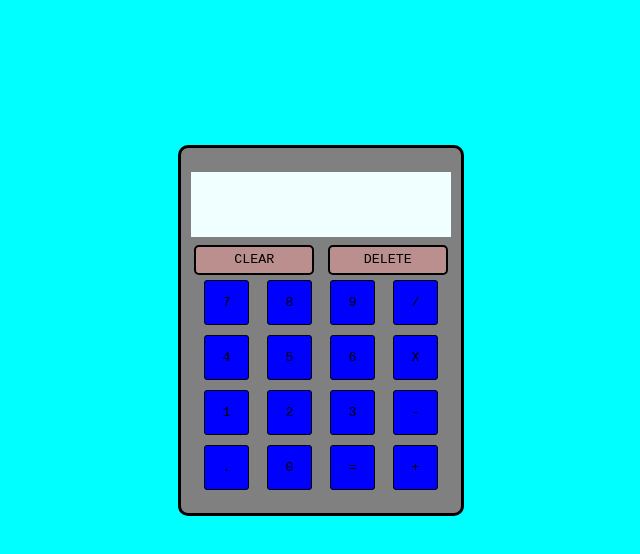
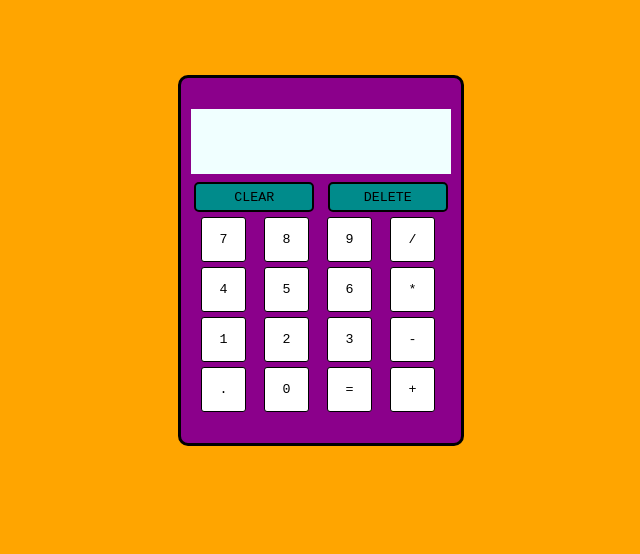
Before and after one commit to geekofshire/calculator, a plain HTML site: page index.html in a window 1280 px wide. Shown: the whole page, without its empty margins (319-959 px from the left). Drawn offline with Linux system fonts and the light colour scheme.

Commit message:
grinding

```diff
--- a/index.html
+++ b/index.html
@@ -5,7 +5,7 @@
         <meta charset="utf-8">
         <link rel="stylesheet" href="style.css">
         <meta http-equiv="X-UA-Compatible" content="IE=edge">
-        <meta name="viewport" content="width=device-width, initial-scale=1.5">
+        <meta name="viewport" content="width=device-width, initial-scale=1.3">
         <script src="script.js" defer></script>
     </head>
     <body>
@@ -14,7 +14,7 @@
                 <div id="top"></div>
                 <div id="bottom"></div>
             </div>
-                <div class="buttons">
+                <div>
                     <div class="first">
                         <button id="clear">CLEAR</button>
                         <button id="delete">DELETE</button>
@@ -29,7 +29,7 @@
                         <button class="num">4</button>
                         <button class="num">5</button>
                         <button class="num">6</button>
-                        <button class="operator">X</button>
+                        <button class="operator">*</button>
                     </div>
                     <div class="fourth">
                         <button class="num">1</button>
--- a/style.css
+++ b/style.css
@@ -2,19 +2,20 @@
     font-family:'Courier New', Courier, monospace;
 }
 body{
-    background-color: aqua;
+    background-color: orange;
     display: flex;
     justify-content: center;
     align-items: center;
     flex-direction: column;
     margin-top: 145px;
+    margin-top: 75px;
 }
 .body{
     width:280px;
     height: 365px;
     border: 3px solid black;
     border-radius: 10px;
-    background-color:gray;
+    background-color:darkmagenta;
     display: flex;
     justify-content: center;
     align-items: center;
@@ -54,10 +55,13 @@ body{
     height:30px;
     border:2px solid black;
     border-radius: 5px;
-    background-color: rosybrown;
+    background-color: darkcyan;
     display: flex;
     justify-content: center;
     align-items: center;
+}
+.second,.third,.fourth,.fifth{
+    margin-left: 11px;
 }
 .second{
     display: flex;
@@ -99,8 +103,12 @@ body{
     height:45px;
     border:1px solid black;
     border-radius: 3px;
-    background-color: blue;
+    background-color: white;
     display: flex;
     justify-content: space-around;
     align-items: center;
 }
+
+button:hover{
+    scale: 1.1;
+}
```
